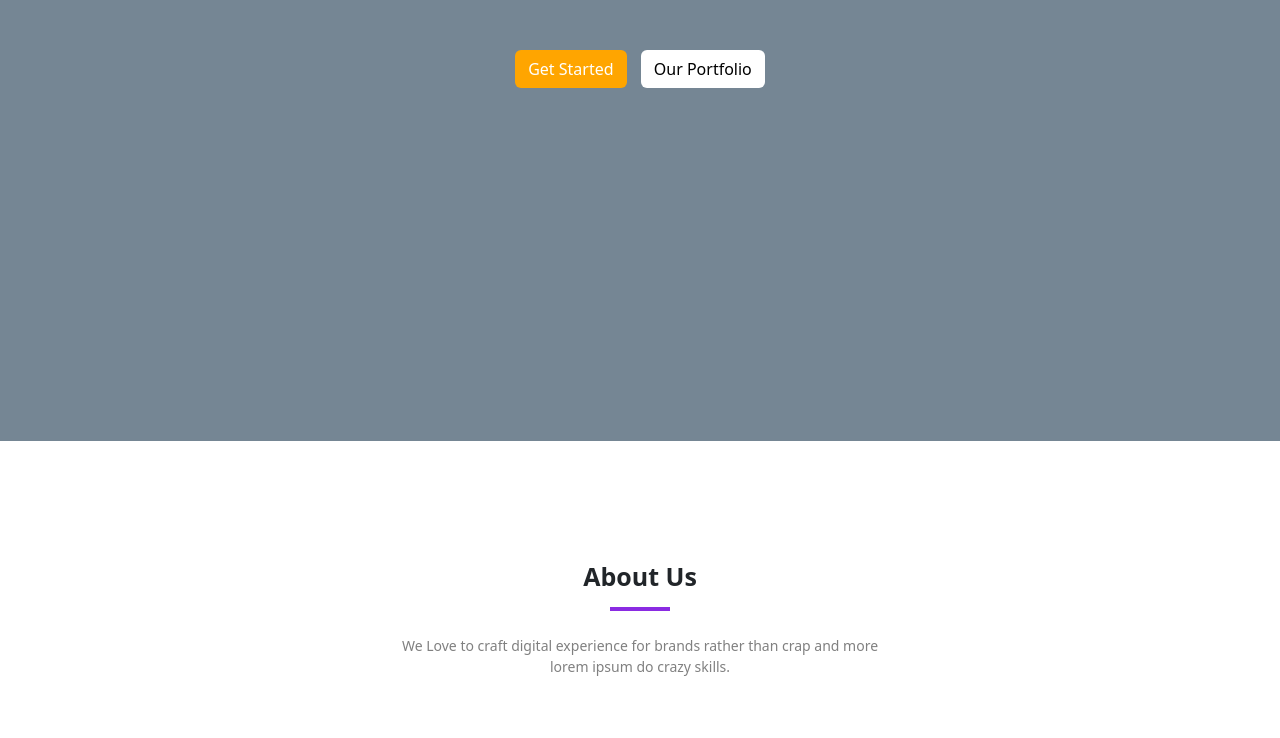
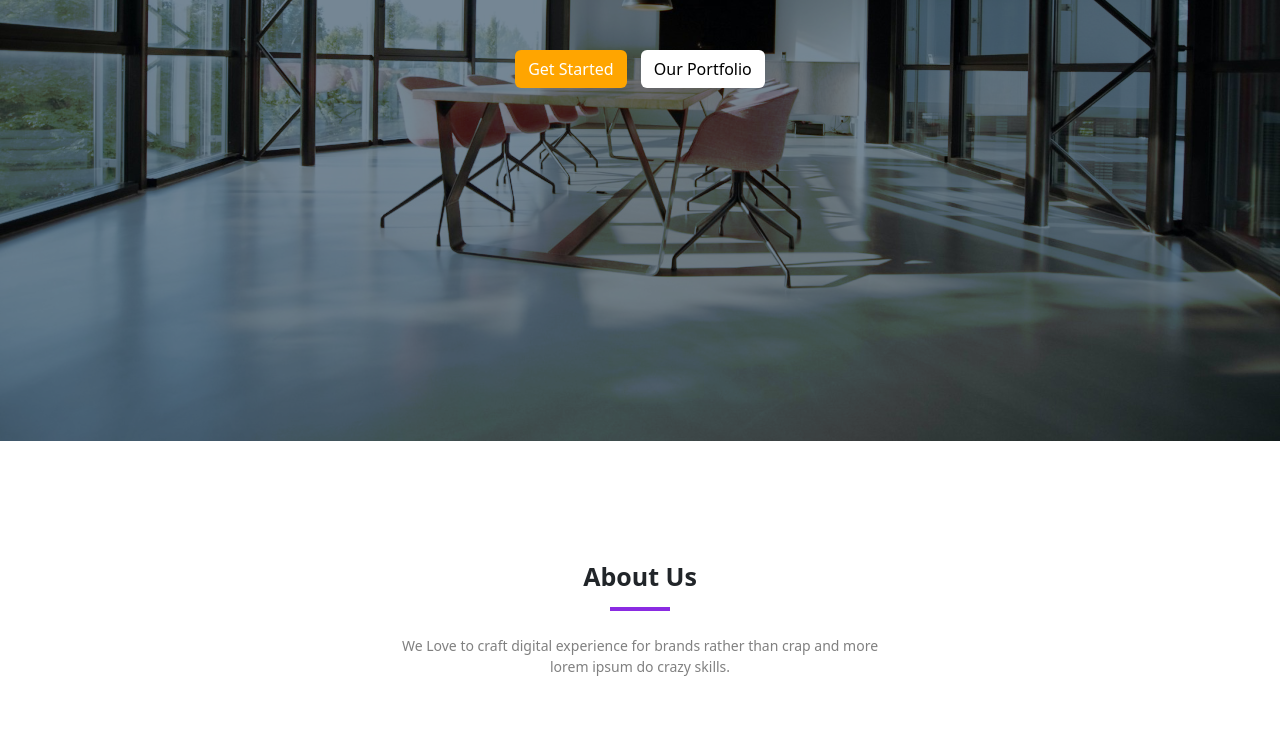
Before and after one commit to Mohamedali1111/PRODIGY_WD_01, a plain HTML site: page index.html in a window 1280 px wide. Shown: the part 359-1097 px from the top of the page. Drawn offline with nearby package versions, Linux system fonts and the light colour scheme; files whose address does not match are found by name.

Commit message:
edit styling

```diff
--- a/public/css/style.css
+++ b/public/css/style.css
@@ -49,7 +49,7 @@ h5{
 /* banner */
 
 .banner{
-  background-image: url(img/bg-banner.jpg);
+  background-image: url(../images/bg-banner.jpg);
   background-size: cover;
   background-attachment: fixed;
   width: 100%;
```
Also changed, not shown: public/images/bg-banner.jpg (added).
